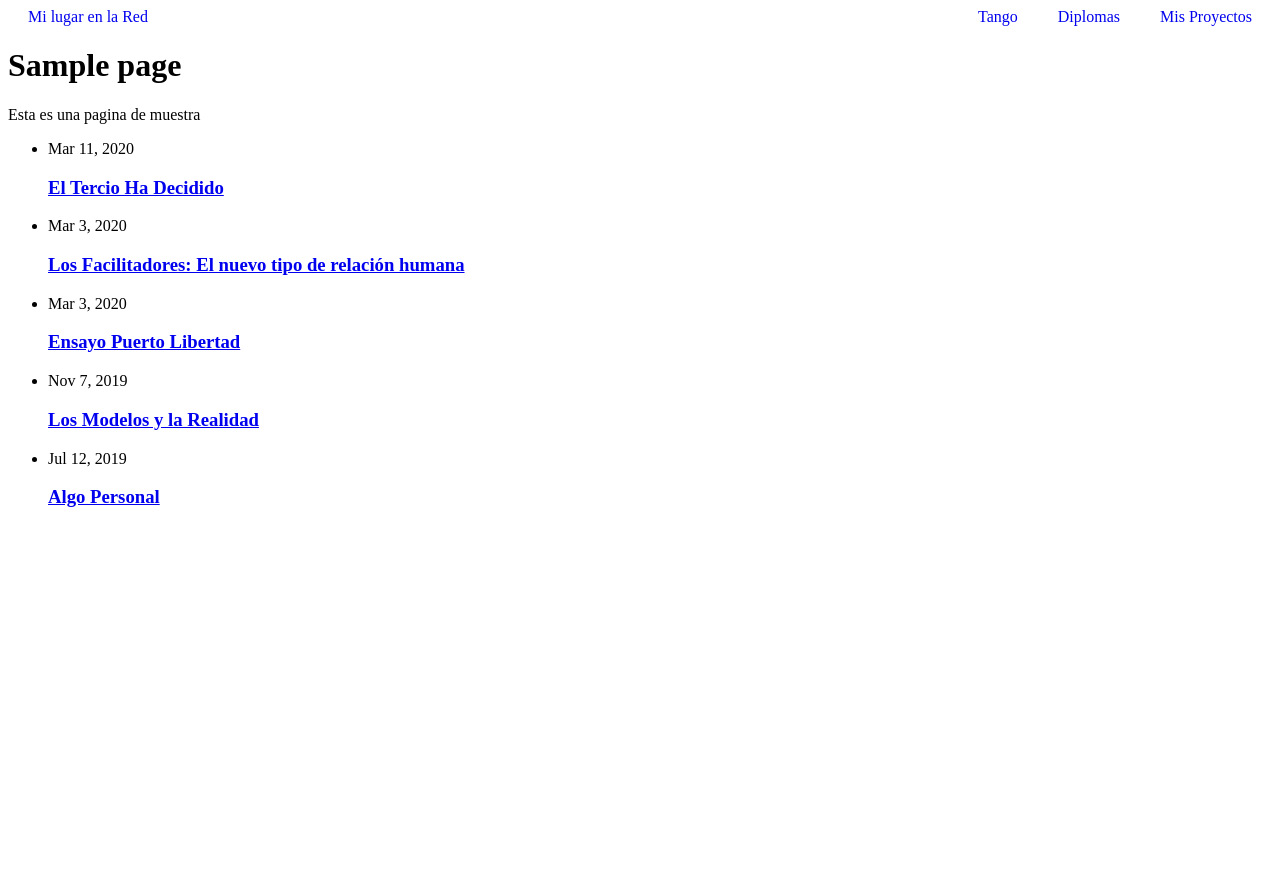
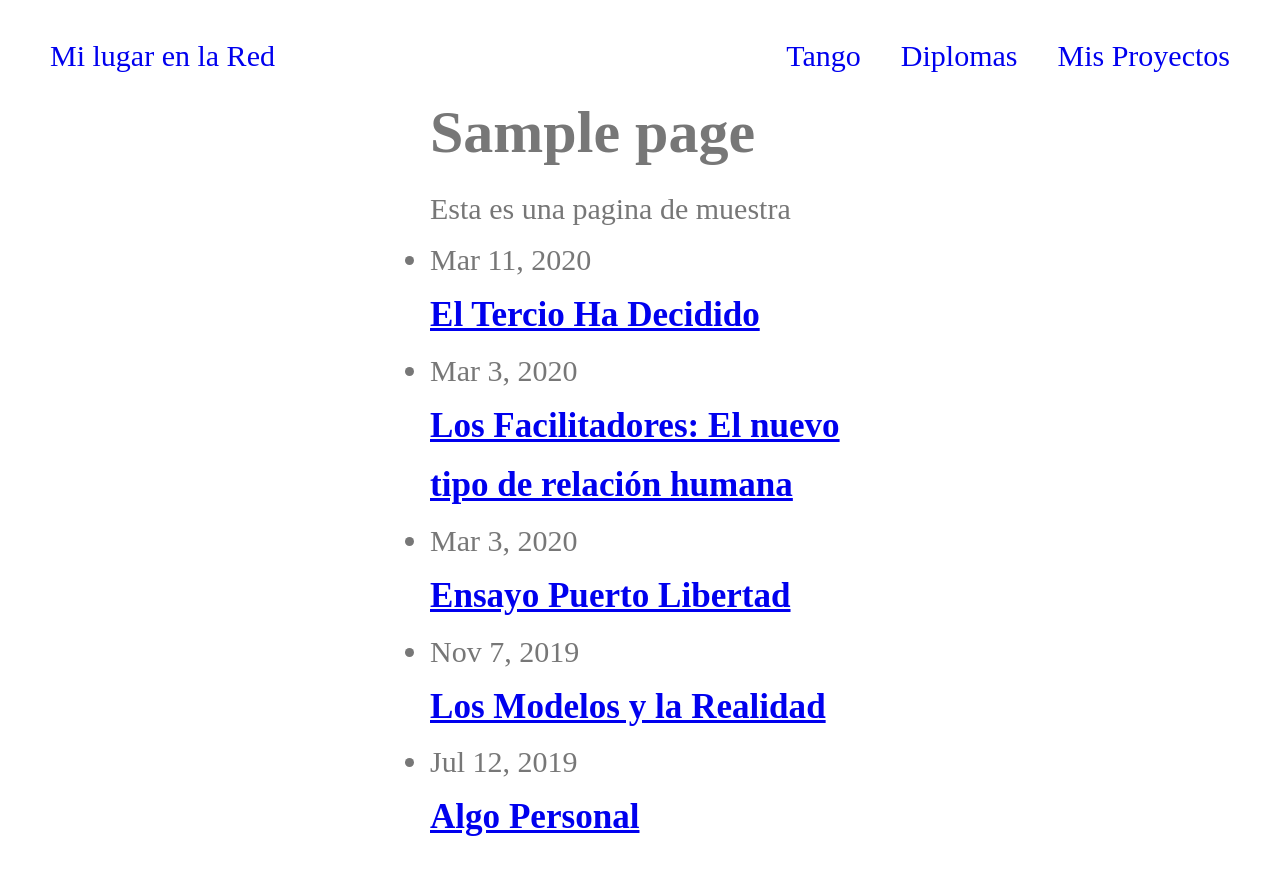
Before and after one commit to KarlHeitmann/karlheitmann_legacy, a Jekyll site: the page built from content/sample_page.md, in a window 1280 px wide. Shown: the top 875 px of the page. Built offline with Jekyll 4.4.1, drawn with Linux system fonts in a browser that asks for light colours.

Commit message:
incluido algunas cosas mas en los scss

```diff
--- a/_layouts/home.html
+++ b/_layouts/home.html
@@ -2,7 +2,7 @@
 layout: default
 ---
 
-<div class="home">
+<main class="home">
   {%- if page.title -%}
     <h1 class="page-heading">{{ page.title }}</h1>
   {%- endif -%}
@@ -58,4 +58,4 @@ layout: default
 
   {%- endif -%}
 
-</div>
+</main>
--- /dev/null
+++ b/_sass/abstracts/_mixins.scss
@@ -0,0 +1,60 @@
+@mixin clearfix {
+  &::after {
+    content: "";
+    display: table;
+    clear: both;
+  }
+}
+
+@mixin absCenter {
+  position: absolute;
+  top: 50%;
+  left: 50%;
+  transform: translate(-50%, -50%);
+}
+
+@mixin center-horizontal-vertical {
+  position: absolute;
+  top: 50%;
+  left: 50%;
+  transform: translate(-50%, -50%);
+}
+
+// MEDIA QUERY MANAGER
+/*
+0 - 600px: Phone
+600 - 900px: Tablet portrait
+900 - 1200px: Tablet landscape
+1200 - 1800 is where our normal styles apply
+1800 + : Big desktop
+
+1em = 16px;
+
+$breakpoint argument choices:
+- phone
+- tab-port
+- big-desktop
+
+ORDER: Base + typography > general layout + grid > page layout > components
+
+1em = 16px;
+*/
+
+@mixin respond($breakpoint) {
+  @if $breakpoint == phone {
+    // 600/16 = 47.5
+    @media only screen and (max-width: 37.5em) { @content };
+  }
+  @if $breakpoint == tab-port {
+    // 900/16 = 56.25
+    @media only screen and (max-width: 56.25em) { @content };
+  }
+  @if $breakpoint == tab-land {
+    // 1200/16 = 75
+    @media only screen and (max-width: 75em) { @content };
+  }
+  @if $breakpoint == big-desktop {
+    // 1800/16 = 112.5
+    @media only screen and (min-width: 112.5em) { @content };
+  }
+}
--- /dev/null
+++ b/_sass/abstracts/_variables.scss
@@ -0,0 +1,29 @@
+// COLORS
+$color-primary: #55c57a;
+$color-primary-light: #7ed56f;
+$color-primary-dark: #28b485;
+
+$color-secondary-light: #ffb900;
+$color-secondary-dark: #ff7730;
+
+$color-tertiary-light: #2998ff;
+$color-tertiary-dark: #5643fa;
+
+$color-grey-light-1: #f7f7f7;
+$color-grey-light-2: #eee;
+
+$color-grey-dark: #777;
+$color-grey-dark-2: #999;
+$color-grey-dark-3: #333;
+
+$color-white: #fff;
+$color-black: #000;
+
+// FONT
+$default-font-size: 1.6rem;
+
+// GRID
+$grid-width: 114rem;
+$gutter-vertical: 8rem;
+$gutter-vertical-small: 6rem;
+$gutter-horizontal:  6rem;
--- /dev/null
+++ b/_sass/base/_base.scss
@@ -0,0 +1,44 @@
+*,
+*::after,
+*::before {
+  margin: 0;
+  padding: 0;
+  box-sizing: inherit;
+}
+
+html {
+  /*
+  1. Calculamos todos los rem con la medida de font-size: 10px
+  2. Si el usuario no cambia la root-font-size, y se usa 100%, font-size sería 16px.
+  Como queremos que para los calculos de rem sea font-size 10 px y no 16px, para que nos de las medidas correctas, entonces aplicamos:
+  10/16 = 0.625. Asi que se pone font-size: 62.5% para que la fuente de 100% se reduzca a 62.5%, y con eso las otras medidas calcen con el calculo
+  que habiamos hecho de font-size: 10px;
+  */
+  font-size: 62.5%;
+
+  @include respond(tab-land) { // width < 1200 ?
+    font-size: 56.25%; // 1 rem = 9px, 9/16 = 56.25%
+  }
+
+  @include respond(tab-port) { // width  < 900 ?
+    font-size: 50%; // 1 rem = 8px, 8/16 = 50%
+  }
+
+  @include respond(big-desktop) {
+    font-size: 75%; //1 rem = 12, 12/16=75%
+  }
+}
+
+body {
+  box-sizing: border-box;
+  padding: 3rem;
+
+  @include respond(tab-port) {
+    padding: 0;
+  }
+}
+
+::selection {
+  background-color: $color-primary;
+  color: $color-white;
+}
--- /dev/null
+++ b/_sass/base/_typography.scss
@@ -0,0 +1,8 @@
+body {
+  // font-family: "Lato", sans-serif;
+  // font-weight: 400;
+  /* font-size: 16px; */
+  font-size: 3rem;
+  line-height: 1.7;
+  color: $color-grey-dark;
+}
--- /dev/null
+++ b/_sass/layout/_navigation.scss
@@ -0,0 +1,19 @@
+.container-main {
+  display: flex;
+  flex-direction: column;
+}
+
+.site-nav {
+  display: flex;
+  flex-direction: row;
+  justify-content: space-between;
+
+  &--pages {
+    display: flex;
+    justify-content: space-between;
+  }
+  &--link {
+    margin: 0 20px;
+    text-decoration: none;
+  }
+}
--- a/_sass/main.scss
+++ b/_sass/main.scss
@@ -1,23 +1,14 @@
-.container-main {
-  display: flex;
-  flex-direction: column;
+@import "abstracts/mixins";
+@import "abstracts/variables";
+
+@import "base/base";
+@import "base/typography";
+
+@import "layout/navigation";
+
+.home {
+  margin: 0 40rem;
 }
-
-.site-nav {
-  display: flex;
-  flex-direction: row;
-  justify-content: space-between;
-
-  &--pages {
-    display: flex;
-    justify-content: space-between;
-  }
-  &--link {
-    margin: 0 20px;
-    text-decoration: none;
-  }
-}
-
 
 .perfil--main {
   clip-path: polygon(0 25%, 75% 0%, 100% 5%, 100% 100%, 0% 95%);
```
